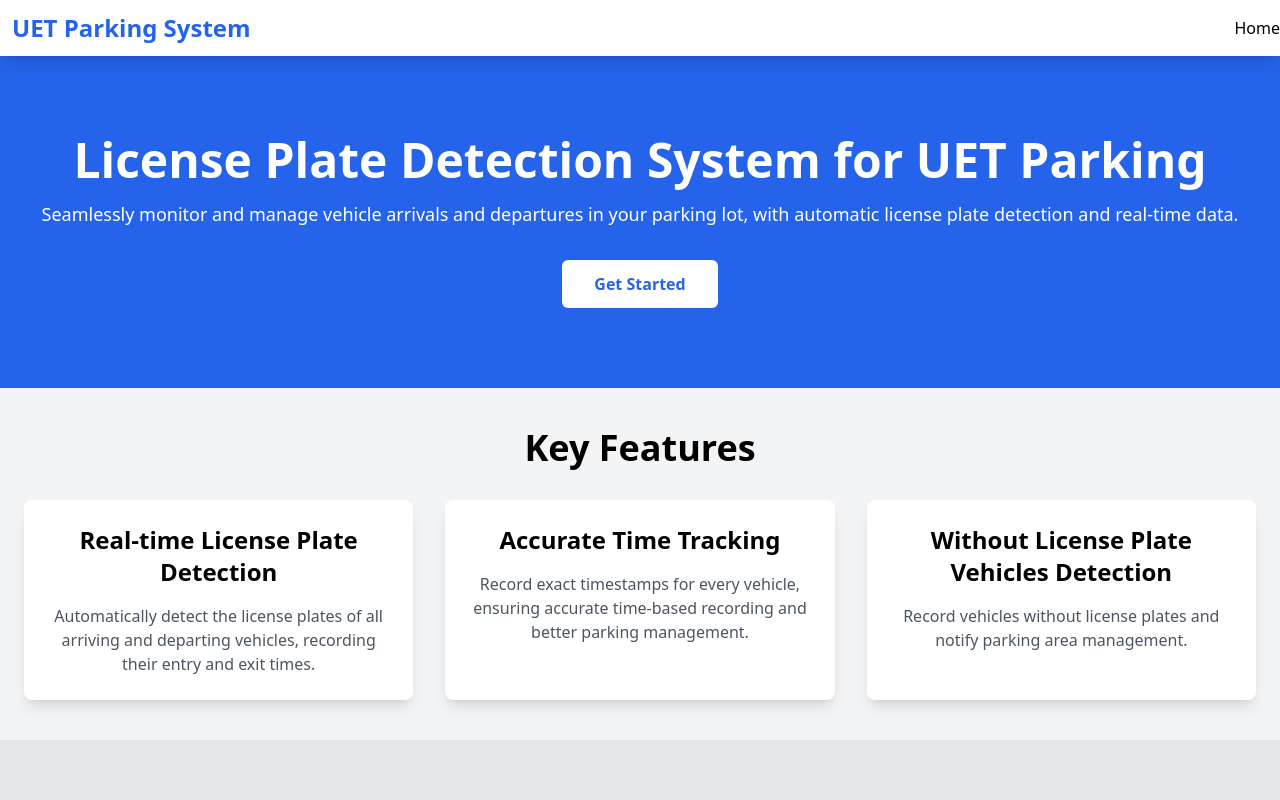
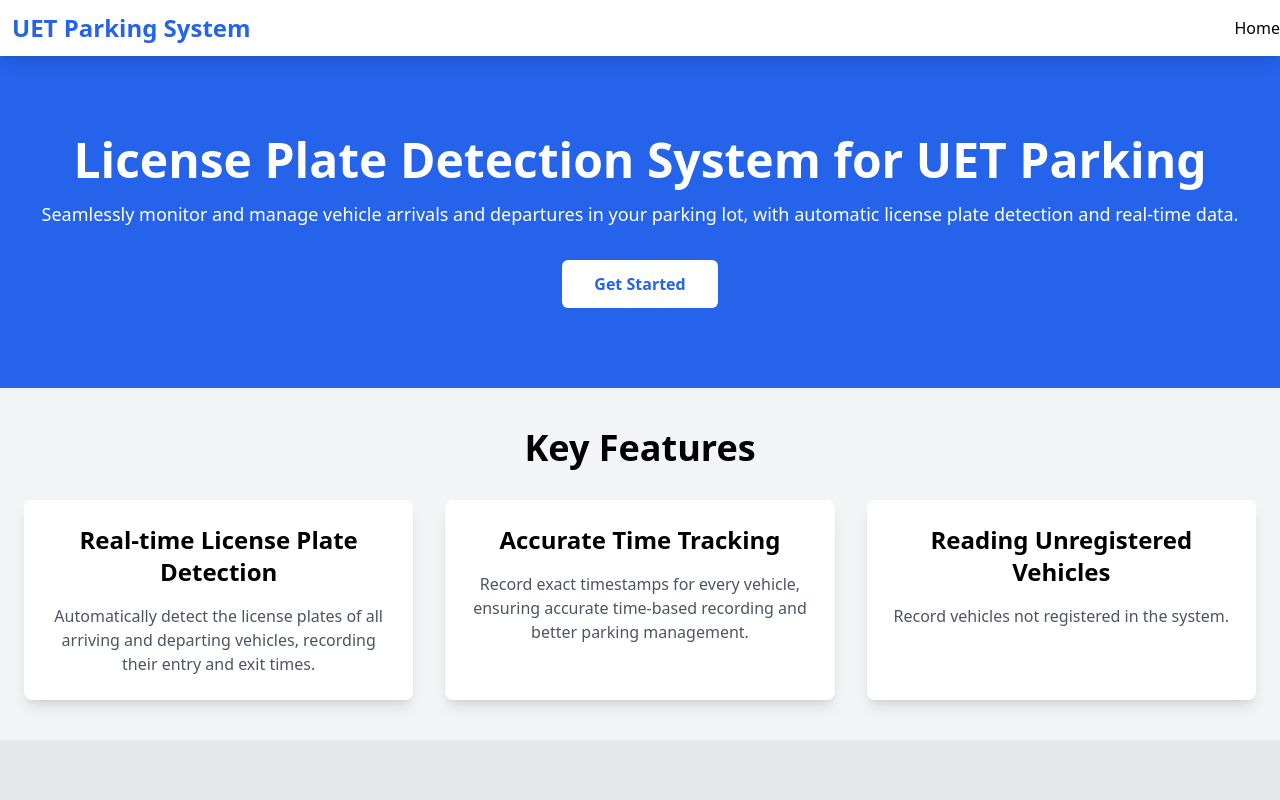
Before and after one commit to MohammadAbdullah5/Parking-Monitoring-Intelligent-System-Frontend, a React (Vite) app: page / in a window 1280 px wide. Shown: the top 800 px of the page. Built offline with nearby package versions, Linux system fonts and the light colour scheme.

Commit message:
Update LandingPage.jsx

```diff
--- a/src/Components/LandingPage.jsx
+++ b/src/Components/LandingPage.jsx
@@ -40,9 +40,9 @@
               </p>
             </div>
             <div className="bg-white p-6 rounded-lg shadow-lg">
-              <h3 className="text-2xl font-semibold mb-4">Without License Plate Vehicles Detection</h3>
+              <h3 className="text-2xl font-semibold mb-4">Reading Unregistered Vehicles</h3>
               <p className="text-gray-600">
-                Record vehicles without license plates and notify parking area management.
+                Record vehicles not registered in the system.
               </p>
             </div>
           </div>
```
